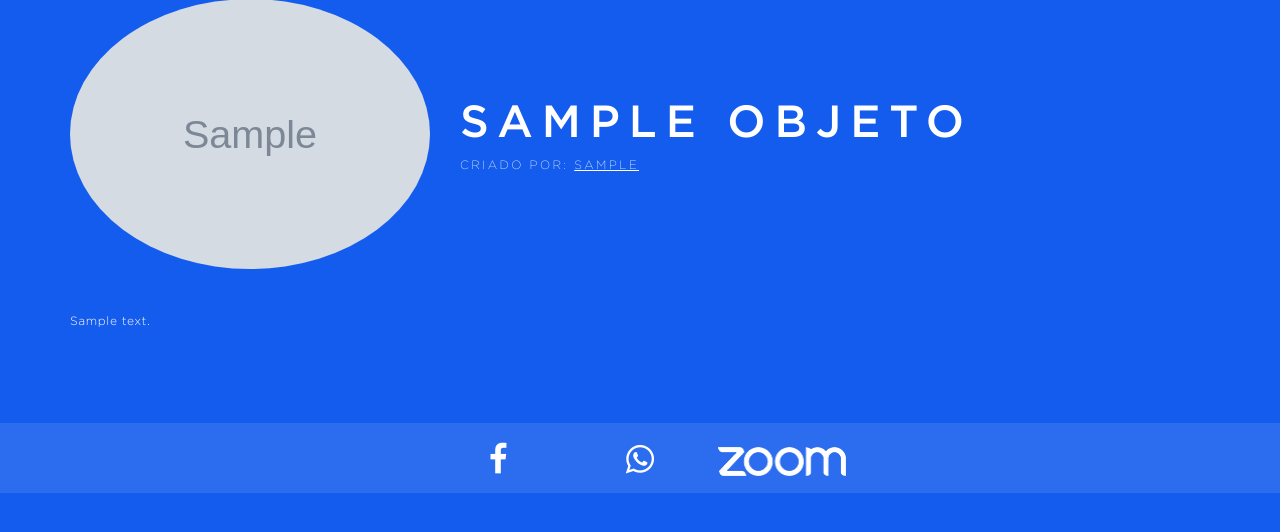
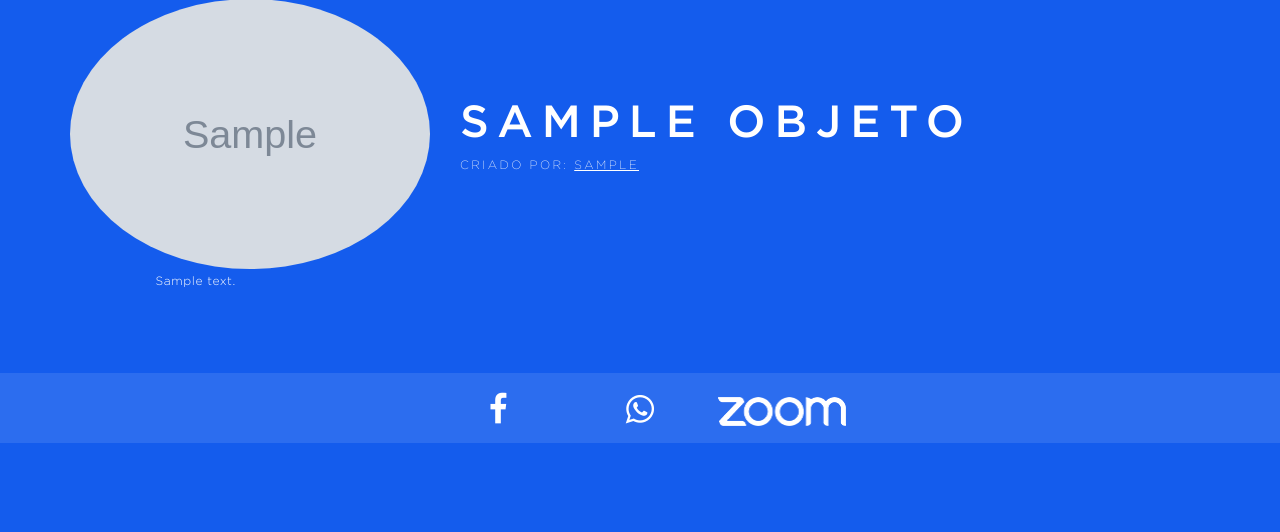
Before and after one commit to bodedev/prospera, a Django app: template plataforma/templates/pages/object_detail.html in a window 1280 px wide. Shown: the part 225-757 px from the top of the page. Run offline with Django 3.2, Linux system fonts and the light colour scheme; the template is opened without the code that fills it: most values are stand-ins (such as "Sample title", 1, 10 or a date in 2020); grey boxes marked "Sample" are stand-in pictures; parts of the project's set-up code (start-up, migrations or seed data) failed here and were passed over; some libraries are stand-ins or nearby versions.

Commit message:
Adicionando fix para texto de objeto

```diff
--- a/plataforma/templates/pages/object_detail.html
+++ b/plataforma/templates/pages/object_detail.html
@@ -28,7 +28,11 @@
     </section>
 
     <section class="container">
+      {% if objeto.descricao|length > 360 %}
       <p class="description text-justify">{{ objeto.descricao }}</p>
+      {% else %}
+      <p style="column-width: inherit;max-width: 85%;margin: auto;">{{ objeto.descricao }}</p>
+      {% endif %}
     </section>
 
     {% if objeto.contato_facebook or objeto.contato_whatsapp or objeto.contato_zoom  %}
```
